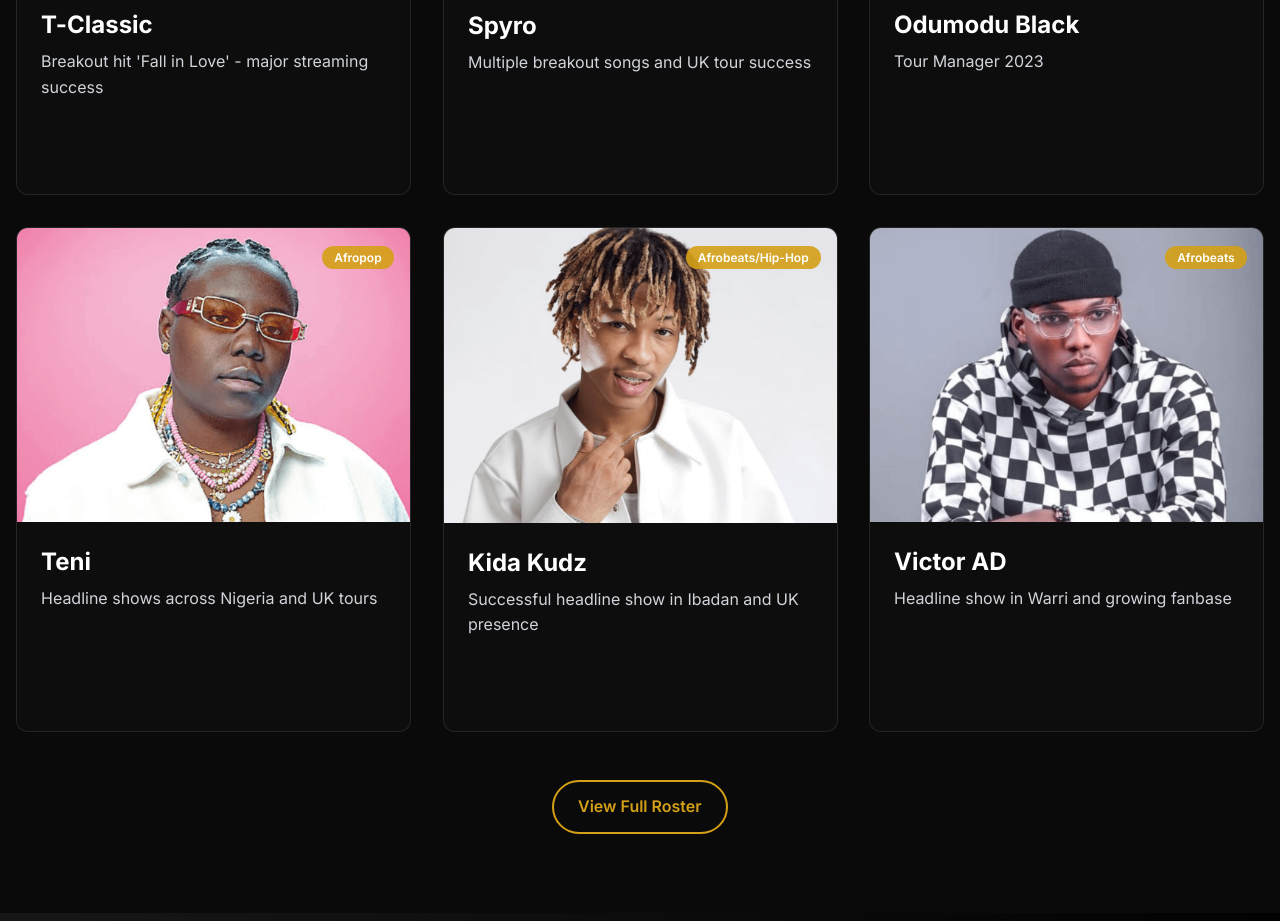
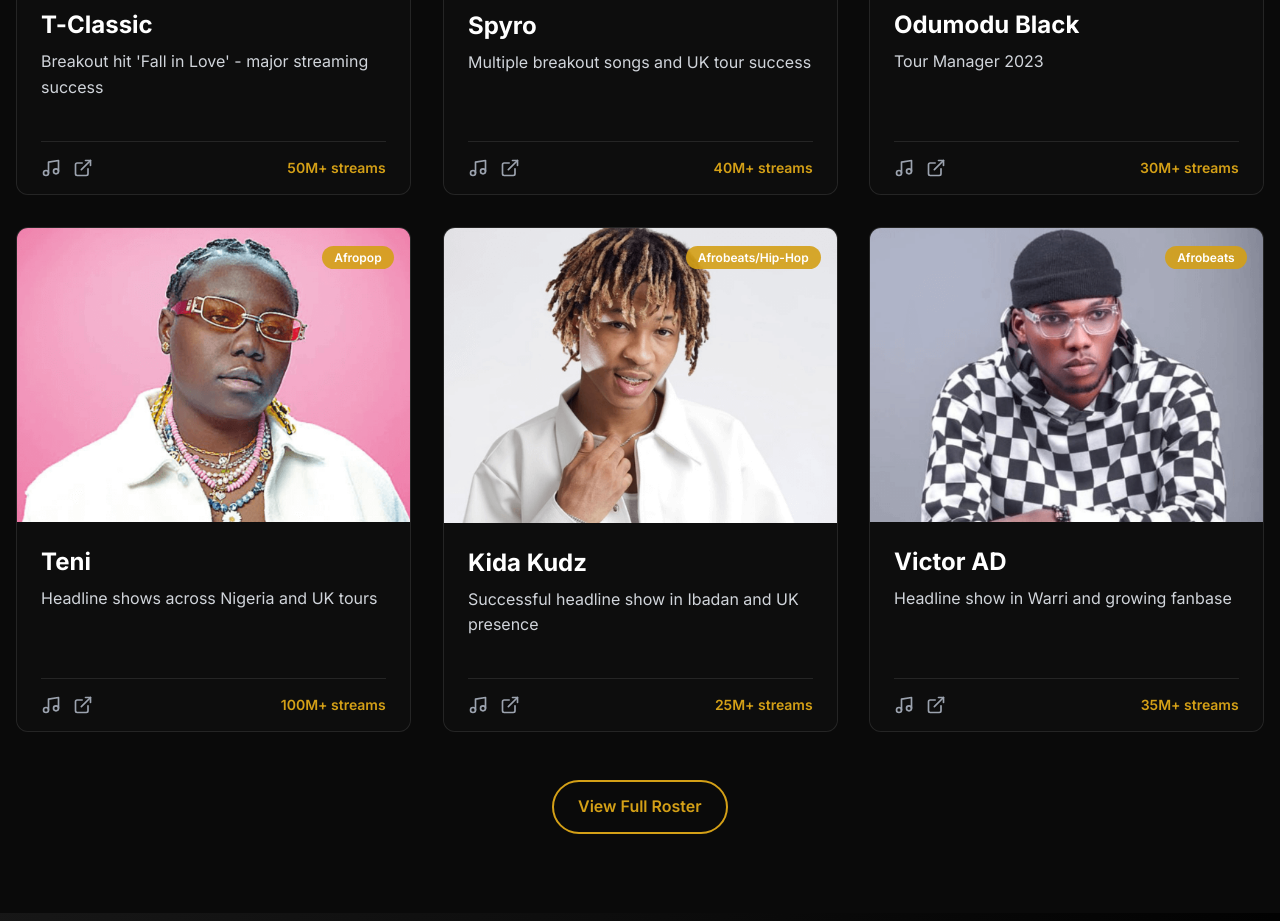
Before and after one commit to idowujames/chills, a website: page index.html in a window 1280 px wide. Shown: the part 3620-4541 px from the top of the page. Drawn offline with nearby package versions, Linux system fonts and the light colour scheme.

Commit message:
fixed site broken and artist section links

```diff
--- a/index.html
+++ b/index.html
@@ -323,7 +323,7 @@
                                 <h3 class="text-2xl font-bold mb-2 text-white">T-Classic</h3>
                                 <p class="text-gray-300 mb-4">Breakout hit 'Fall in Love' - major streaming success</p>
                             </div>
-                            <div class="links-section opacity-0 group-hover:opacity-100 transition-all duration-300 transform translate-y-2 group-hover:translate-y-0">
+                            <div class="links-section opacity-1 group-hover:opacity-100 transition-all duration-300 transform translate-y-2 group-hover:translate-y-0">
                                 <div class="flex justify-between items-center mt-4 pt-4 border-t border-white/10">
                                     <div class="flex space-x-3">
                                         <a href="#" class="text-gray-400 hover:text-mage-gold transition-colors">
@@ -354,7 +354,7 @@
                                 <h3 class="text-2xl font-bold mb-2 text-white">Spyro</h3>
                                 <p class="text-gray-300 mb-4">Multiple breakout songs and UK tour success</p>
                             </div>
-                            <div class="links-section opacity-0 group-hover:opacity-100 transition-all duration-300 transform translate-y-2 group-hover:translate-y-0">
+                            <div class="links-section opacity-1 group-hover:opacity-100 transition-all duration-300 transform translate-y-2 group-hover:translate-y-0">
                                 <div class="flex justify-between items-center mt-4 pt-4 border-t border-white/10">
                                     <div class="flex space-x-3">
                                         <a href="#" class="text-gray-400 hover:text-mage-gold transition-colors">
@@ -385,7 +385,7 @@
                                 <h3 class="text-2xl font-bold mb-2 text-white">Odumodu Black</h3>
                                 <p class="text-gray-300 mb-4">Tour Manager 2023</p>
                             </div>
-                            <div class="links-section opacity-0 group-hover:opacity-100 transition-all duration-300 transform translate-y-2 group-hover:translate-y-0">
+                            <div class="links-section opacity-1 group-hover:opacity-100 transition-all duration-300 transform translate-y-2 group-hover:translate-y-0">
                                 <div class="flex justify-between items-center mt-4 pt-4 border-t border-white/10">
                                     <div class="flex space-x-3">
                                         <a href="#" class="text-gray-400 hover:text-mage-gold transition-colors">
@@ -416,7 +416,7 @@
                                 <h3 class="text-2xl font-bold mb-2 text-white">Teni</h3>
                                 <p class="text-gray-300 mb-4">Headline shows across Nigeria and UK tours</p>
                             </div>
-                            <div class="links-section opacity-0 group-hover:opacity-100 transition-all duration-300 transform translate-y-2 group-hover:translate-y-0">
+                            <div class="links-section opacity-1 group-hover:opacity-100 transition-all duration-300 transform translate-y-2 group-hover:translate-y-0">
                                 <div class="flex justify-between items-center mt-4 pt-4 border-t border-white/10">
                                     <div class="flex space-x-3">
                                         <a href="#" class="text-gray-400 hover:text-mage-gold transition-colors">
@@ -447,7 +447,7 @@
                                 <h3 class="text-2xl font-bold mb-2 text-white">Kida Kudz</h3>
                                 <p class="text-gray-300 mb-4">Successful headline show in Ibadan and UK presence</p>
                             </div>
-                            <div class="links-section opacity-0 group-hover:opacity-100 transition-all duration-300 transform translate-y-2 group-hover:translate-y-0">
+                            <div class="links-section opacity-1 group-hover:opacity-100 transition-all duration-300 transform translate-y-2 group-hover:translate-y-0">
                                 <div class="flex justify-between items-center mt-4 pt-4 border-t border-white/10">
                                     <div class="flex space-x-3">
                                         <a href="#" class="text-gray-400 hover:text-mage-gold transition-colors">
@@ -478,7 +478,7 @@
                                 <h3 class="text-2xl font-bold mb-2 text-white">Victor AD</h3>
                                 <p class="text-gray-300 mb-4">Headline show in Warri and growing fanbase</p>
                             </div>
-                            <div class="links-section opacity-0 group-hover:opacity-100 transition-all duration-300 transform translate-y-2 group-hover:translate-y-0">
+                            <div class="links-section opacity-1 group-hover:opacity-100 transition-all duration-300 transform translate-y-2 group-hover:translate-y-0">
                                 <div class="flex justify-between items-center mt-4 pt-4 border-t border-white/10">
                                     <div class="flex space-x-3">
                                         <a href="#" class="text-gray-400 hover:text-mage-gold transition-colors">
--- a/package.json
+++ b/package.json
@@ -2,13 +2,17 @@
   "devDependencies": {
     "@tailwindcss/forms": "^0.5.10",
     "@tailwindcss/typography": "^0.5.16",
+    "live-server": "^1.2.2",
+    "npm-run-all": "^4.1.5",
     "tailwindcss": "^3.4.17"
   },
   "name": "the_chilling_brand",
   "version": "1.0.0",
   "main": "index.js",
   "scripts": {
-    "build-css": "tailwindcss -i ./main_web_template/css/input.css -o ./main_web_template/dist/output.css --watch",
+    "build-css": "tailwindcss -i ./css/input.css -o ./dist/output.css --watch",
+    "start": "live-server --port=3000 --host=localhost --no-browser",
+    "dev": "npm-run-all --parallel start build-css",
     "test": "echo \"Error: no test specified\" && exit 1"
   },
   "keywords": [],
--- a/tailwind.config.js
+++ b/tailwind.config.js
@@ -1,6 +1,6 @@
 /** @type {import('tailwindcss').Config} */
 module.exports = {
-  content: ["./main_web_template/**/*.{html,js}"],
+  content: ["./*.{html,js}", "./js/**/*.js"],
   darkMode: 'class', // or 'media' or 'class'
   theme: {
     extend: {
```
Also changed, not shown: dist/output.css, 1 other file.
